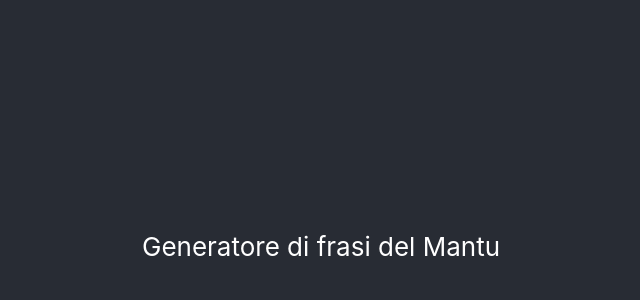
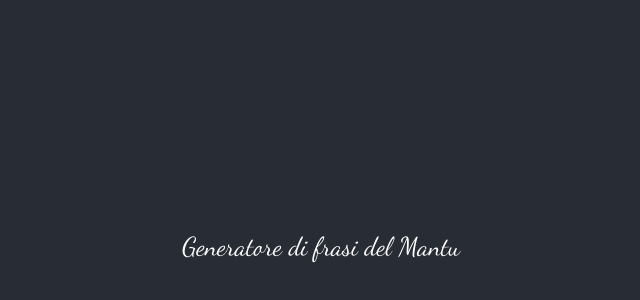
Before and after one commit to SuperDrew/maths, a React (Create React App) app: page / in a window 1280 px wide. Shown: the part 154-454 px from the top of the page, without its empty margins (319-959 px from the left). Built offline with nearby package versions, Linux system fonts and the light colour scheme.

Commit message:
add font

```diff
--- a/src/App.css
+++ b/src/App.css
@@ -1,4 +1,7 @@
+@import url('https://fonts.googleapis.com/css?family=Dancing+Script&display=swap');
+
 .App {
+  font-family: 'Dancing Script', cursive;
   text-align: center;
 }
 
```
